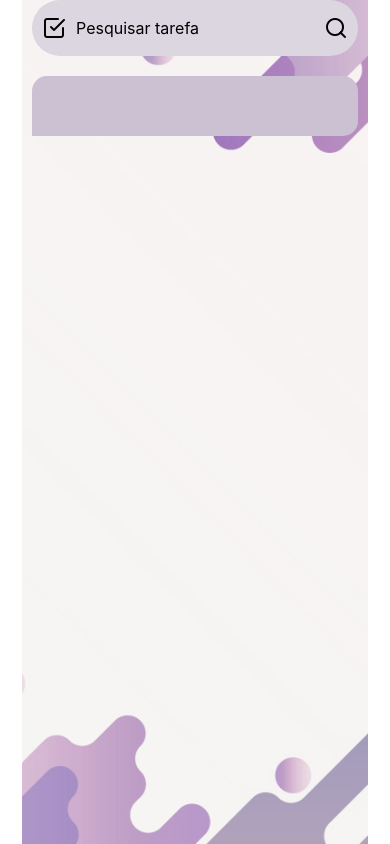
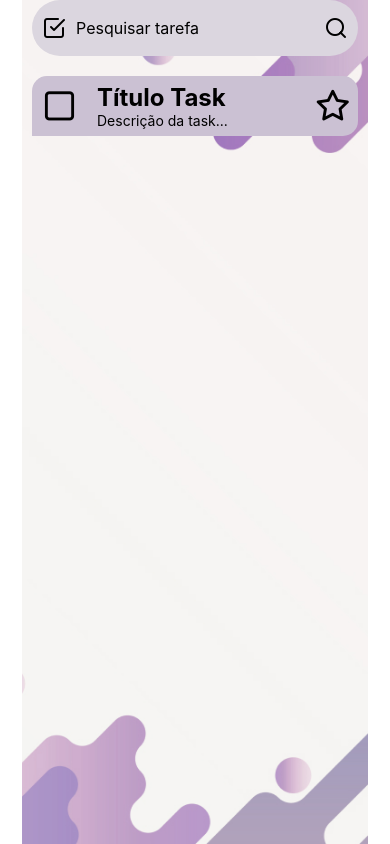
Before and after one commit to JoabeAndrade/To-Do, a React Native app: screen / in a window 390 px wide. Built offline with nearby package versions, Linux system fonts and the light colour scheme.

Commit message:
Alterações no componente Task

```diff
--- a/src/components/Task/index.tsx
+++ b/src/components/Task/index.tsx
@@ -1,5 +1,30 @@
-import { ContainerTask } from "./styles";
+import { TouchableOpacity, Text } from "react-native";
+import {
+  Check,
+  ContainerTask,
+  Favorite,
+  TaskButtonStatus,
+  TaskTitle,
+} from "./styles";
+import Feather from "@expo/vector-icons/Feather";
 
 export function Task() {
-  return <ContainerTask></ContainerTask>;
+  return (
+    <ContainerTask>
+      <Check>
+        <TouchableOpacity>
+          <Feather name="square" size={35} color="black" />
+        </TouchableOpacity>
+        <TaskButtonStatus>
+          <TaskTitle>Título Task</TaskTitle>
+          <Text>Descrição da task...</Text>
+        </TaskButtonStatus>
+      </Check>
+      <Favorite>
+        <TouchableOpacity>
+          <Feather name="star" size={35} color="black" />
+        </TouchableOpacity>
+      </Favorite>
+    </ContainerTask>
+  );
 }
--- a/src/components/Task/styles.ts
+++ b/src/components/Task/styles.ts
@@ -9,4 +9,30 @@ export const ContainerTask = styled.View`
   height: 60px;
   background-color: #cbc1d3;
   elevation: 5;
+  flex-direction: row;
+  align-items: center;
+  padding: 0 10px;
 `;
+
+export const Check = styled.View`
+  width: 90%;
+  flex-direction: row;
+  align-items: center;
+  gap: 20px;
+`;
+
+export const TaskTitle = styled.Text`
+  font-size: 24px;
+  font-weight: bold;
+`;
+
+export const TaskButtonStatus = styled.TouchableOpacity`
+  flex: 1;
+`;
+
+export const Favorite = styled.View`
+  flex: 1;
+  height: 100%;
+  align-items: center;
+  justify-content: center;
+`;
```
